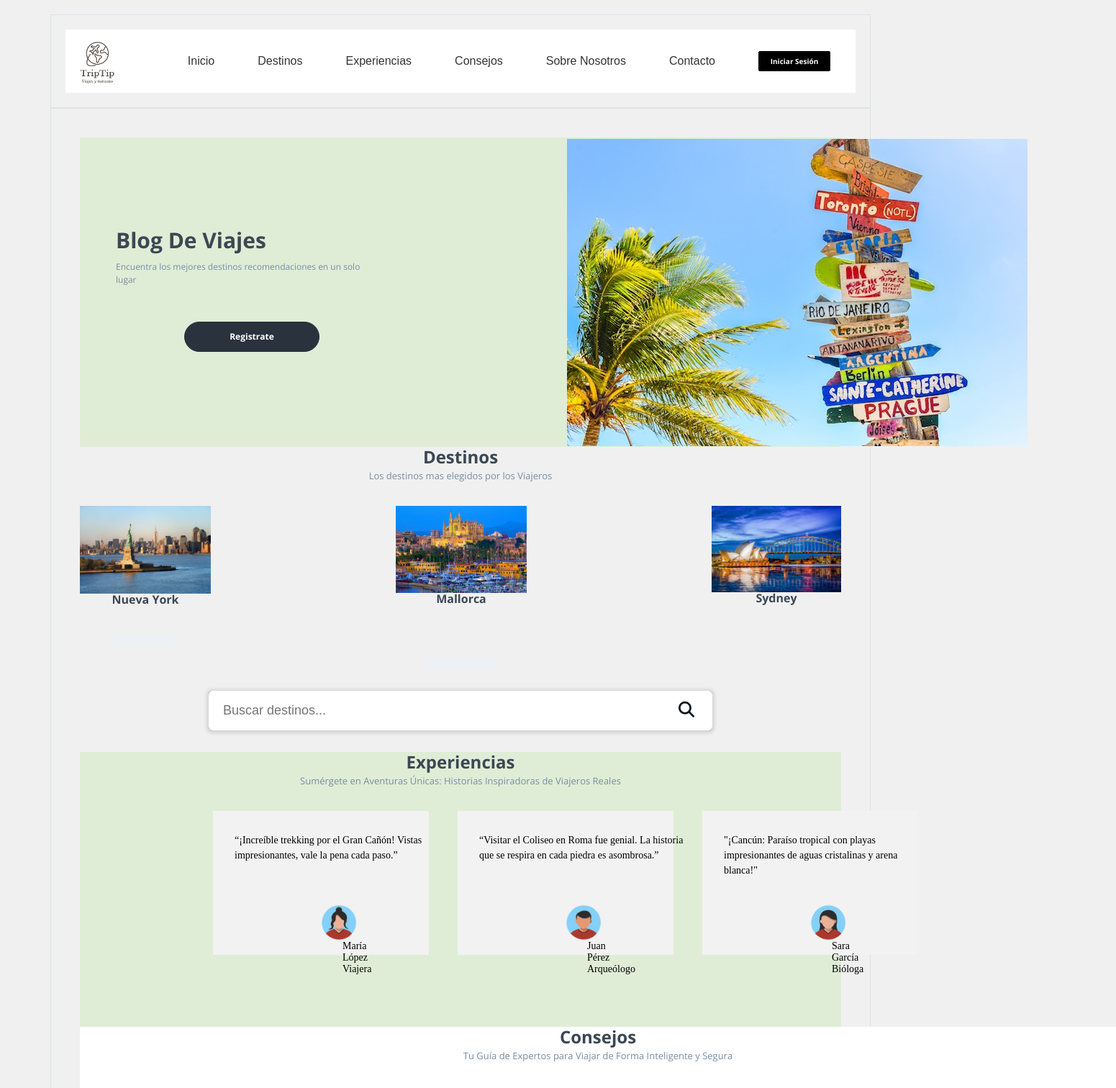
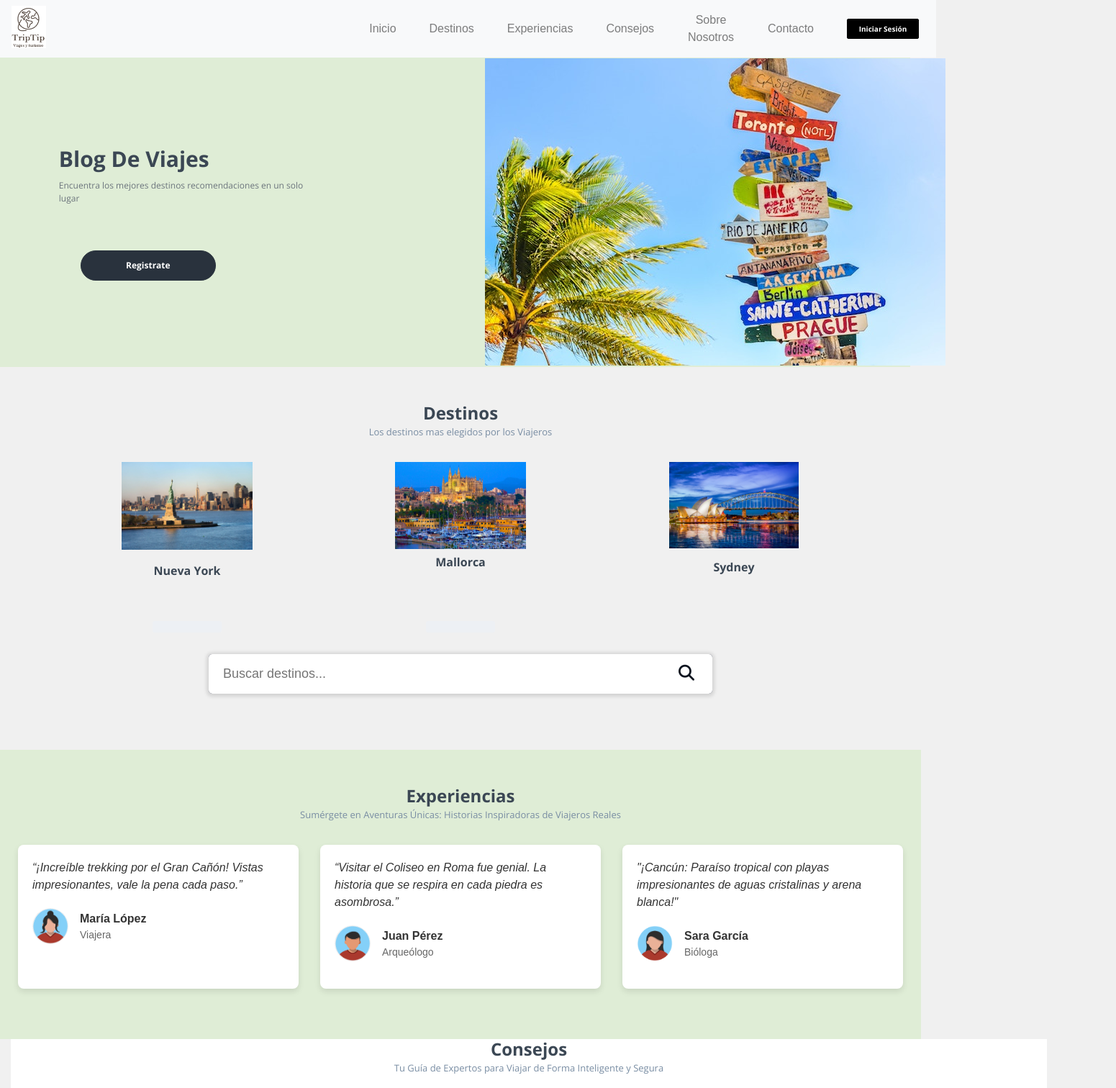
Before and after one commit to lauracalvi5/PF-CalviLaura, a plain HTML site: page index.html in a window 1280 px wide. Shown: the top 1512 px of the page at 72% size, 1551 px wide, since content can reach past the window. Drawn offline with nearby package versions, Linux system fonts and the light colour scheme; a script that the page names is missing; files whose address does not match are found by name.

Commit message:
cambios 2da pre entrega

```diff
--- a/index.html
+++ b/index.html
@@ -13,112 +13,140 @@
     <script src="https://kit.fontawesome.com/598c716069.js" crossorigin="anonymous"></script>
 </head>
 <body>
-    <div class="container">
-        <div class="row">
-            <div class="col-sm">
+ <!-- Navbar -->
  <header>
-                    <div class="logo">
-                        <img src= "img/Logotipo Turismo Minimalista Blanco.png" alt="Logo">
+    <nav class="navbar navbar-expand-lg navbar-light bg-light">
+        <a class="navbar-brand logo" href="#">
+            <img src="img/Logotipo Turismo Minimalista Blanco.png" alt="Logo">
+        </a>
+        <button class="navbar-toggler" type="button" data-toggle="collapse" data-target="#navbarNav" aria-controls="navbarNav" aria-expanded="false" aria-label="Toggle navigation">
+            <span class="navbar-toggler-icon"></span>
+        </button>
+        <div class="collapse navbar-collapse" id="navbarNav">
+            <ul class="navbar-nav ml-autoS">
+                <li class="nav-item"><a class="nav-link" href="index.html">Inicio</a></li>
+                <li class="nav-item"><a class="nav-link" href="#destinos">Destinos</a></li>
+                <li class="nav-item"><a class="nav-link" href="#experiencias">Experiencias</a></li>
+                <li class="nav-item"><a class="nav-link" href="#consejos">Consejos</a></li>
+                <li class="nav-item"><a class="nav-link" href="#sobre-nosotros">Sobre Nosotros</a></li>
+                <li class="nav-item"><a class="nav-link" href="#contacto">Contacto</a></li>
+                <li class="nav-item"><a class="nav-link" href="inciarsesion.html"><button class="btn btn-light header-button">Iniciar Sesión</button></a></li>
+            </ul>
         </div>
+    </nav>
+</header>
+<!-- Sección Portada -->
+<section id="portada" class="d-flex align-items-center justify-content-center text-center portada-section">
+    <div class="container portada-container">
+        <div class="row portada-row">
+            <div class="col-lg-8 col-md-10 mx-auto portada-column">
+                <div class="header-text portada-header-text">
+                    <h1 class="font-weight-bold portada-title">Blog De Viajes</h1>
+                    <h2 class="text-muted portada-subtitle">Encuentra los mejores destinos recomendaciones en un solo lugar</h2>
                     <nav>
                         <ul>
-                            <li><a class="inicio" href="index.html">Inicio</a></li>
-                            <li><a class="destinos" href="destinos.html">Destinos</a></li>
-                            <li><a class="experiencias" href="experiencias.html">Experiencias</a></li>
-                            <li><a class="consejos" href="consejos.html">Consejos</a></li>
-                            <li><a class="sobre-nosotros" href="sobre-nosotros.html">Sobre Nosotros</a></li>
-                            <li><a class="contacto" href="contacto.html">Contacto</a></li>
-                            <li><a href="inciarsesion.html"> <button class="header-button">Iniciar Sesión</button></a></li>
-                        </ul>
-
-                    </nav>
-
-                </header>
-            </div>
-            <div class="col-sm">
-                <main>
-                    <section id="portada">
-                        <div class="header-text">
-                            <h1>Blog De Viajes</h1>
-                            <h2>Encuentra los mejores destinos recomendaciones en un solo lugar</h2>
-                            <nav>
-                                <ul>
-                                    <li><a href="registrate.html "> <button class="portada-button">Registrate</button></a></li>
+                            <li><a href="registrate.html" class="btn btn-primary mt-4 portada-button">Registrate</a></li>
                         </ul>
                     </nav>
-
                 </div>
-                        <img src="img/contratar-agencia-de-viajes.jpg" id="portada-img" alt="img">
-                        <a href="index.html"></a>
+            </div>
+        </div>
+    </div>
+    <img src="img/contratar-agencia-de-viajes.jpg" id="portada-img" class="img-fluid portada-img" alt="img">
+    <a href="index.html" class="portada-link"></a>
 </section>
-                    <section id="destinos">
+<!-- Sección Destinos -->
+<section id="destinos" class="container">
+    <div class="row">
+        <div class="col-12">
             <h3>Destinos</h3>
             <h4>Los destinos mas elegidos por los Viajeros</h4>
-                        <div class="image-container">
-                            <div class="image-subcontainer">
-                                <img src="img/Statue-of-Liberty-Island-New-York-Bay.webp" id="new-york" alt="img">
+        </div>
+    </div>
+    <div class="row">
+        <div class="col-sm-4 image-container">
+            <img src="img/Statue-of-Liberty-Island-New-York-Bay.webp" id="new-york" alt="img" class="img-fluid">
             <p class="nueva-york">Nueva York</p>
             <p class="paragraph-3"></p>
             <div class="rectangle-12"></div>
         </div>
-                        <div class="image-subcontainer">
-                        <img src="img/Vista-de-Palma-de-Mallorca-desde-el-puerto.jpg" id="mallorca" alt=" img">
+        <div class="col-sm-4 image-container">
+            <img src="img/Vista-de-Palma-de-Mallorca-desde-el-puerto.jpg" id="mallorca" alt=" img" class="img-fluid">
             <p class="mallorca">Mallorca</p>
             <p class="paragraph-2"></p>
             <div class="rectangle-11"></div>
         </div>
-                        <div class="image-subcontainer">
-                            <img src="img/54fdb73f-eee5-4612-a3e7-6fc7ed2f7bee.webp" id="sydney" alt="img">
+        <div class="col-sm-4 image-container">
+            <img src="img/54fdb73f-eee5-4612-a3e7-6fc7ed2f7bee.webp" id="sydney" alt="img" class="img-fluid">
             <p class="sydney">Sydney</p>
             <p class="paragraph-2"></p>
         </div>
     </div>
+       <!-- Buscador -->
+       <div class="row">
+        <div class="col-12">
             <div class="buscador">
-                            <div class="search-input-box ">
+                <div class="search-input-box">
                     <input type="text" id="input" placeholder="Buscar destinos...">
                     <a href="#">
                         <i class="fa-solid fa-magnifying-glass icon"></i>
                     </a>
                 </div>
             </div>
+        </div>
+    </div>
 </section>
-                    <section id="experiencias">
+<!-- Sección Experiencias -->
+<section id="experiencias" class="container-fluid mt-5">
     <h5>Experiencias</h5>
     <h6>Sumérgete en Aventuras Únicas: Historias Inspiradoras de Viajeros Reales</h6>
-                        <div class="cards">
-                            <div class="customer-quote">
+    <div class="row">
+        <div class="col-md-4">
+            <div class="card">
+                <div class="card-body">
                     <p class="quote">“¡Increíble trekking por el Gran Cañón! Vistas impresionantes, vale la pena cada paso.”</p>
-                                <div class="avatar">
-                                    <img src="img/png-transparent-female-avatar-girl-face-woman-user-flat-classy-users-icon.png" alt="Avatar">
-                                    <div class="frame-2610301">
+                    <div class="d-flex align-items-center">
+                        <img src="img/png-transparent-female-avatar-girl-face-woman-user-flat-classy-users-icon.png" alt="Avatar" class="rounded-circle">
+                        <div class="ml-3">
                             <p class="name">María López</p>
                             <p class="profession">Viajera</p>
                         </div>
                     </div>
                 </div>
-                            <div class="customer-quote">
+            </div>
+        </div>
+        <div class="col-md-4">
+            <div class="card">
+                <div class="card-body">
                     <p class="quote">“Visitar el Coliseo en Roma fue genial. La historia que se respira en cada piedra es asombrosa.”</p>
-                                <div class="avatar">
-                                    <img src="img/png-transparent-male-avatar-boy-face-man-user-flat-classy-users-icon.png" alt="Avatar">
-                                    <div class="frame-2610301">
+                    <div class="d-flex align-items-center">
+                        <img src="img/png-transparent-male-avatar-boy-face-man-user-flat-classy-users-icon.png" alt="Avatar" class="rounded-circle">
+                        <div class="ml-3">
                             <p class="name">Juan Pérez</p>
                             <p class="profession">Arqueólogo</p>
                         </div>
                     </div>
                 </div>
-                            <div class="customer-quote">
+            </div>
+        </div>
+        <div class="col-md-4">
+            <div class="card">
+                <div class="card-body">
                     <p class="quote">"¡Cancún: Paraíso tropical con playas impresionantes de aguas cristalinas y arena blanca!"</p>
-                                <div class="avatar">
-                                    <img src="img/pngwing.com.png" alt="Avatar">
-                                    <div class="frame-2610301">
+                    <div class="d-flex align-items-center">
+                        <img src="img/pngwing.com.png" alt="Avatar" class="rounded-circle">
+                        <div class="ml-3">
                             <p class="name">Sara García</p>
                             <p class="profession">Bióloga</p>
                         </div>
                     </div>
                 </div>
             </div>
-
+        </div>
+    </div>
 </section>
+<!-- Sección Consejos -->
+                <div class="col-sm">
                     <section id="consejos">
                         <h7>Consejos</h7>
                         <h8>Tu Guía de Expertos para Viajar de Forma Inteligente y Segura</h8>
@@ -157,6 +185,8 @@
                             <button class="button">Leer más</button>
                         </div>
                     </section>
+                </div>
+                <div class="col-sm">
                     <section id="sobre-nosotros">
                         <div class="SN-text">
                             <h9>Sobre Nosotros</h9>
@@ -179,7 +209,8 @@
 
 
                     </section>
-
+                </div>
+                <div class="col-sm">
                     <section id="contacto">
                         <h1>Contacto</h1>
                         <p>¡Nos encantan las preguntas y los comentarios, y siempre estamos felices de ayudar! Aquí tienes algunas formas de contactarnos.</p>
@@ -199,7 +230,25 @@
                             <button type="submit">Enviar</button>
                         </form>
                     </section>
-                </main>
+                </div>
+                <div class="col-sm">
+                    <aside>
+                        <form action="#">
+                            <h2>Suscríbete a nuestro Newsletter</h2>
+                            <label for="email">Correo electrónico:</label>
+                            <input type="email" id="email" name="email" required>
+                            <button type="submit">Suscribirme</button>
+
+                        </form>
+                    </aside>
+                    <footer>
+                        <p>&copy; 2024 Blog de Viajes</p>
+                        <ul>
+                            <li><a href="#">Facebook</a></li>
+                            <li><a href="#">Twitter</a></li>
+                            <li><a href="#">Instagram</a></li>
+                        </ul>
+                    </footer>
                 <aside>
                     <form action="#">
                         <h2>Suscríbete a nuestro Newsletter</h2>
@@ -220,8 +269,10 @@
                 </div>
             </div>
         </div>
+    </div>
  <!-- Enlace a jQuery y Bootstrap JS -->
  <script src="https://code.jquery.com/jquery-3.3.1.slim.min.js"></script>
+ <script src="https://cdnjs.cloudflare.com/ajax/libs/popper.js/1.14.7/umd/popper.min.js"></script>
  <script src="https://stackpath.bootstrapcdn.com/bootstrap/4.3.1/js/bootstrap.min.js"></script>
  <!-- Enlace a nuestro archivo JS personalizado -->
  <script src="script.js"></script>
--- a/style.css
+++ b/style.css
@@ -1,22 +1,21 @@
+* {
+    margin: 0;
+    padding: 0;
+    box-sizing: border-box;
+}
+
 body {
     font-family: sans-serif;
-    margin: 0;
+    margin: 0 auto;
     padding: 0;
     background-color: #f0f0f0;
 }
 
-.container {
-    margin-top: 20px;
-}
-
-.col-sm {
-    border: 1px solid #dee2e6;
-    padding: 20px;
-}
-
 header {
     background-color: #fff;
-    padding: 20px;
+    width: 100%;
+    margin: 0;
+    padding: 0px;
     text-align: center;
     display: flex;
     justify-content: space-between;
@@ -40,16 +39,16 @@ header {
 
 }
 
-.logo {
+.navbar-brand.logo {
     width: 50px;
     height: 40px;
-    margin-top: -20px;
+    margin-top: -25px;
+    margin-bottom: 10px;
 }
 
-nav {
-    margin-left: 50px;
+.navbar-nav {
+    margin-left: 395px;
 }
-
 nav ul {
     list-style: none;
     margin: 0;
@@ -87,9 +86,10 @@ main {
     align-items: center;
     color: #fff;
     text-align: center;
+    margin-right: 15px;
 }
 
-.header-text {
+.portada-header-text {
     display: flex;
     flex-direction: column;
     margin-left: 50px;
@@ -118,6 +118,10 @@ h2{
         text-align: left;
 }
 
+.portada-column {
+    padding-left: 10px;
+}
+
 .portada-button {
 	width: 188px;
 	height: 42px;
@@ -132,10 +136,14 @@ h2{
 	font-weight: 700;
 	font-size: 12px;
 	text-align: center;
+    line-height: 40px
 }
 
 #portada-img {
-    margin-left: 280px;
+    margin-left: 300px;
+    max-width: 100%;
+    height: auto;
+    margin-top: -1px;
 }
 
 h3 {
@@ -162,6 +170,24 @@ h4 {
     display: block;
     margin: auto;
 }
+#destinos {
+    margin-top: 50px;
+}
+.image-container img {
+    margin-bottom: 10px;
+
+}
+
+.image-container {
+    display: flex;
+    justify-content: space-around;
+    display: flex;
+    flex-direction: column;
+    align-items: center;
+    justify-content: space-between;
+    margin: 0 auto;
+}
+
 #sydney {
 	width: 180px;
 	height: 120px;
@@ -283,14 +309,13 @@ h4 {
     color: #0d141f;
     float: left;
 }
-
 #experiencias {
     background-color: #DFEDD6;
     width: 100%;
-
+    padding: 50px 25px;
   }
 
-h5 {
+  #experiencias h5 {
     width: 510px;
 	height: 31px;
 	color: #3B4754;
@@ -302,7 +327,8 @@ h5 {
     display: block;
     margin: auto;
   }
-h6 {
+
+  #experiencias h6 {
     width: 470px;
 	height: 51px;
 	color: #798DA3;
@@ -315,71 +341,51 @@ h6 {
     margin: auto;
   }
 
-.cards {
-    width: 500px;
-    height: 300px;
-    margin: 0 165px 0 165px;
-    display: flex;
-    justify-content: space-between;
+  #experiencias .card {
+    background-color: #ffffff;
+    border: none;
+    box-shadow: 0 4px 8px rgba(0, 0, 0, 0.1);
+    border-radius: 8px;
+    margin-bottom: 20px;
+    height: 200px;
+    width: 100%;
   }
 
-.customer-quote {
-    width: 300px;
-    height: 200px;
-    margin: 0 20px 0 20px;
-    padding: 30px 30px 36px 30px;
-    background-color: #F2F2F2;
+  #experiencias .card-body {
+    padding: 20px;
+    overflow: auto;
   }
 
-.quote {
-    width: 290px;
-    height: 84px;
-    font-family: Poppins;
-    font-size: 14px;
-    font-weight: normal;
-    font-stretch: normal;
-    font-style: normal;
-    line-height: 1.5;
-    letter-spacing: normal;
-    color: #000000;
+  #experiencias .quote {
+    font-style: italic;
+    margin-bottom: 20px;
+    color: #333;
   }
 
-.avatar {
+  #experiencias .rounded-circle {
     width: 50px;
     height: 50px;
-    margin: 16px 120px 10px 120px;
   }
 
-.frame-2610301 {
-    width: 290px;
-    height: 48px;
-    margin: 0 30px 0 30px;
+  #experiencias .d-flex {
+    display: flex;
+    align-items: center;
   }
 
-.name {
-    width: 57px;
-    height: 22px;
-    font-family: Poppins;
-    font-size: 14px;
-    font-weight: 500;
-    font-stretch: normal;
-    font-style: normal;
-    line-height: normal;
-    letter-spacing: normal;
-    color: #000000;
+  #experiencias .ml-3 {
+    margin-left: 15px;
   }
 
-.profession {
-    width: 68px;
-    height: 22px;
-    font-family: Poppins;
+  #experiencias .name {
+    font-weight: bold;
+    color: #333;
+    margin: 0;
+  }
+
+  #experiencias .profession {
+    color: #666;
+    margin: 0;
     font-size: 14px;
-    font-weight: normal;
-    font-stretch: normal;
-    font-style: normal;
-    line-height: normal;
-    letter-spacing: normal;
-    color: #000000;
   }
 
 #consejos {
```
Also changed, not shown: destinos.html (added, +46 -0 lines). Lines whose indentation alone changed are shown as unchanged.
